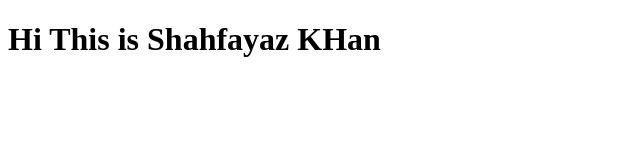
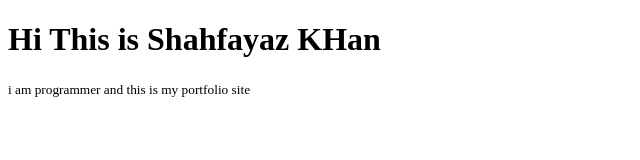
Before and after one commit to shahfayazkhan/My_Portfolio, a website: page public/index.html in a window 1280 px wide. Shown: the whole page, without its empty margins (0-640 px from the left). Drawn offline with Linux system fonts and the light colour scheme.

Commit message:
paragraph added

```diff
--- a/public/index.html
+++ b/public/index.html
@@ -8,5 +8,6 @@
 </head>
 <body>
     <h1>Hi This is Shahfayaz KHan</h1>
+    <small>i am programmer and this is my portfolio site</small>
 </body>
 </html>
```
